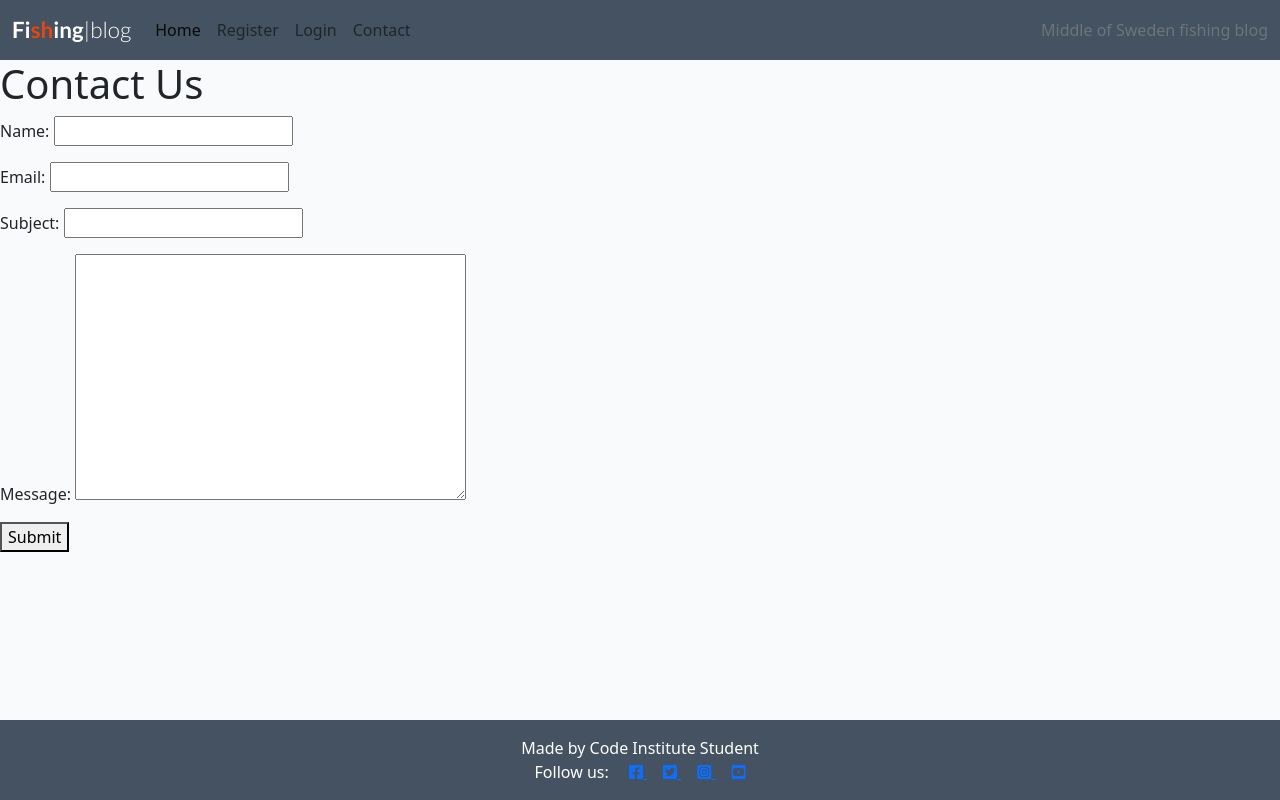
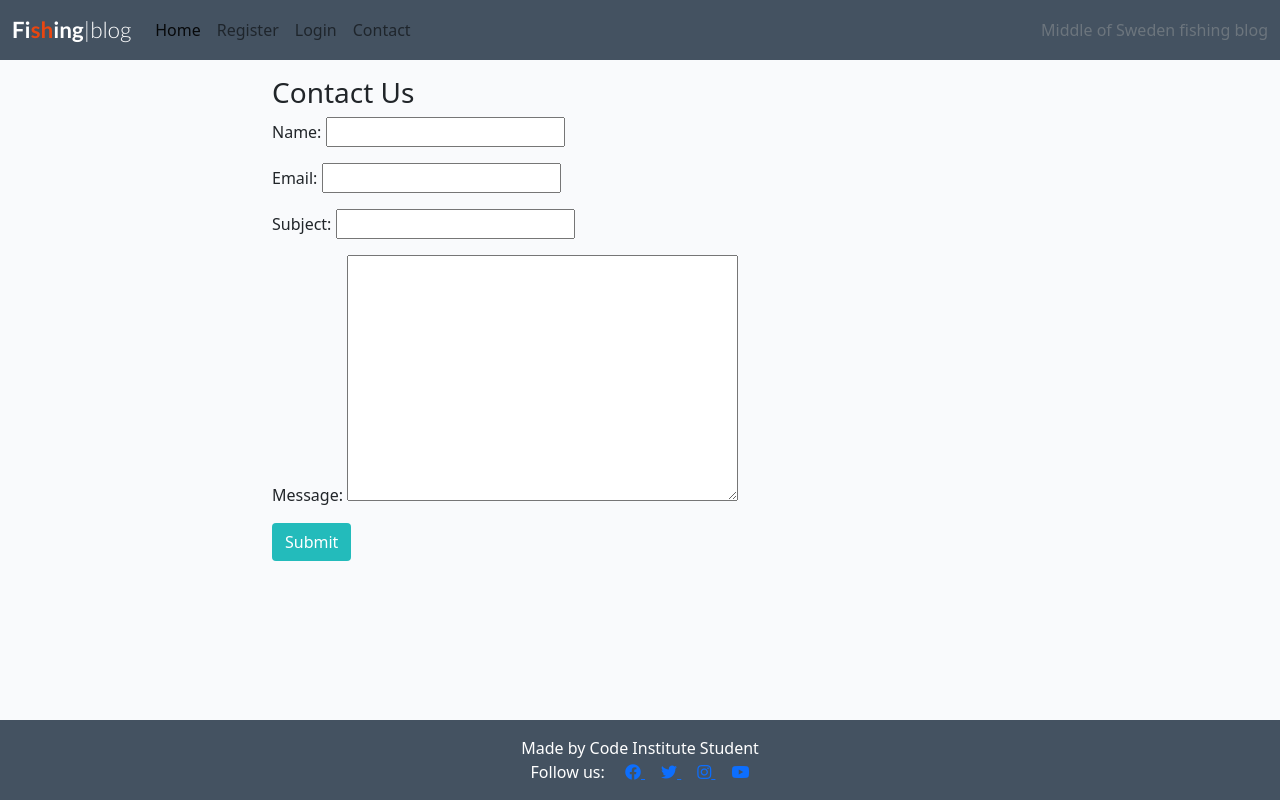
Before and after one commit to Pierreslag/fishingblog, a Django app: page /contact/ in a window 1280 px wide. Run offline with Django 3.2, Linux system fonts and the light colour scheme.

Commit message:
Add styling to coants us page and some typos fix

```diff
--- a/static/css/style.css
+++ b/static/css/style.css
@@ -9,12 +9,12 @@ body {
     color: white;
 }
 
-.red-sh {
+.sh {
     color: #E84610;
 }
 
 .thin {
-    font-weight: 400;
+    font-weight: 300;
 }
 
 .light-bg {
@@ -133,10 +133,3 @@ body {
     border: none;
     background: transparent;
 }
-
-.btn-like:hover,
-.btn-like:active {
-    color: #E84610;
-    background: transparent;
-    border: none;
-}
--- a/templates/account/login.html
+++ b/templates/account/login.html
@@ -12,7 +12,7 @@
       <div class="col-md-8 mt-3 offset-md-2">
           <h3>{% trans "Sign In" %}</h3>
 
-          <p>{% blocktrans %}Welcome back to the code|star blog. To leave a comment or like a post, please log in. If
+          <p>{% blocktrans %}Welcome back to the Fishing|blog. To leave a comment or like a post, please log in. If
               you
               have not created an account yet, then <a class="link" href="{{ signup_url }}">sign up</a>
               first.{% endblocktrans %}</p>
--- a/templates/base.html
+++ b/templates/base.html
@@ -26,7 +26,7 @@
 
     <nav class="navbar navbar-expand-lg navbar-light dark-bg">
         <div class="container-fluid">
-            <a class="navbar-brand" href="{% url 'home' %}"><span class="brand">Fi<span class="red-sh">sh</span>ing<span
+            <a class="navbar-brand" href="{% url 'home' %}"><span class="brand">Fi<span class="sh">sh</span>ing<span
                         class="thin">|blog</span></span></span></a>
             <button class="navbar-toggler" type="button" data-bs-toggle="collapse" data-bs-target="#navbarText"
                 aria-controls="navbarText" aria-expanded="false" aria-label="Toggle navigation">
@@ -84,16 +84,16 @@
         <p class="m-0 text-center text-white">Made by Code Institute Student</p>
         <p class="m-0 text-center text-white">Follow us:
             <a href="https://www.facebook.com" target="_blank">
-                <i class="fab fa-facebook-square ms-3"></i>
+                <i class="fab fa-facebook ms-3"></i>
             </a>
             <a href="https://twitter.com" target="_blank">
-                <i class="fab fa-twitter-square ms-3"></i>
+                <i class="fab fa-twitter ms-3"></i>
             </a>
             <a href="https://www.instagram.com" target="_blank">
-                <i class="fab fa-instagram-square ms-3"></i>
+                <i class="fab fa-instagram ms-3"></i>
             </a>
             <a href="https://www.youtube.com" target="_blank">
-                <i class="fab fa-youtube-square ms-3"></i>
+                <i class="fab fa-youtube ms-3"></i>
             </a>
         </p>
     </footer>
--- a/templates/contact_us.html
+++ b/templates/contact_us.html
@@ -1,10 +1,17 @@
 {% extends 'base.html' %}
 
 {% block content %}
-    <h1>Contact Us</h1>
-    <form method="post">
-        {% csrf_token %}
-        {{ form.as_p }}
-        <button type="submit">Submit</button>
-    </form>
+    <div class="container">
+        <div class="row">
+            <div class="col-md-8 mt-3 offset-md-2">
+                <h3>Contact Us</h3>
+
+                <form method="post">
+                    {% csrf_token %}
+                    {{ form.as_p }}
+                    <button class="btn btn-signup" type="submit">Submit</button>
+                </form>
+            </div>
+        </div>
+    </div>
 {% endblock %}
```
